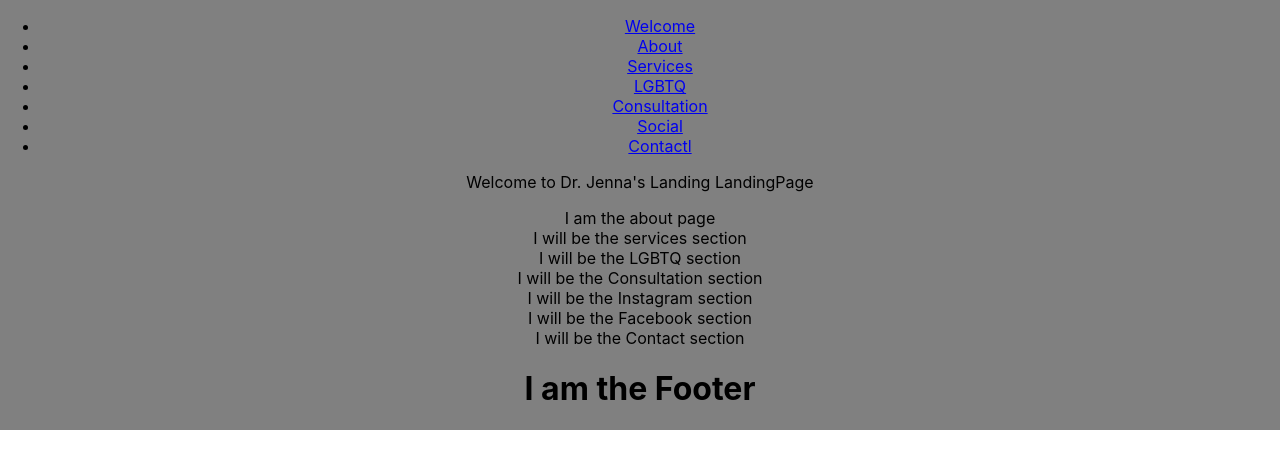
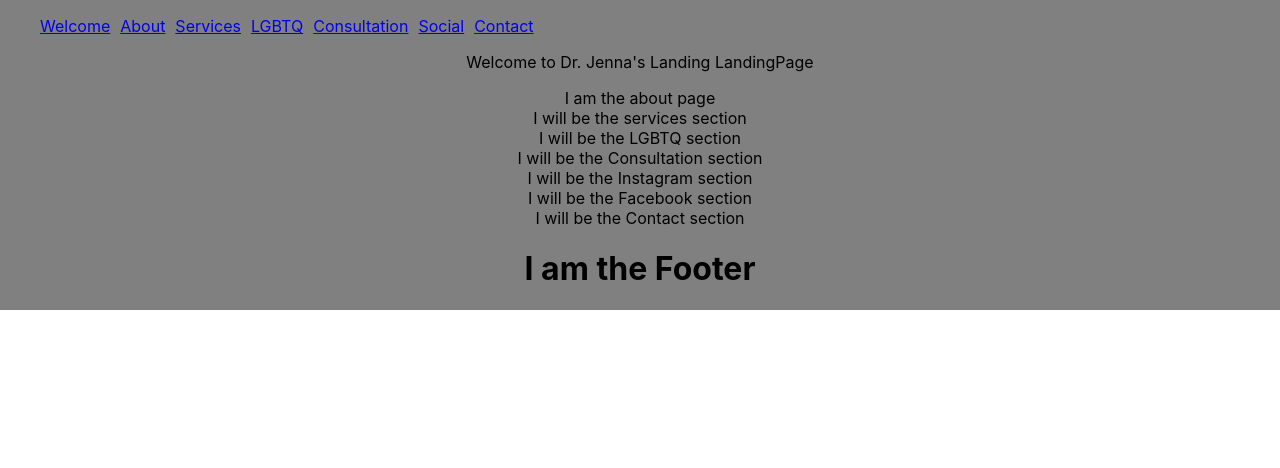
Before and after one commit to brac/drjenna, a React (Create React App) app: page / in a window 1280 px wide. Shown: the top 468 px of the page. Built offline with nearby package versions, Linux system fonts and the light colour scheme.

Commit message:
nav stuff

```diff
--- a/src/components/NavMenu.tsx
+++ b/src/components/NavMenu.tsx
@@ -3,15 +3,15 @@ import './NavStyles.sass'
 
 const NavMenu = () => {
   return (
-    <div className="  ">
-    	<ul>
+    <div className="nav">
+    	<ul className="nav-list">
         <li><a href="#welcome">Welcome</a></li>
         <li><a href="#about">About</a></li>
         <li><a href="#services">Services</a></li>
         <li><a href="#lgbtq">LGBTQ</a></li>
         <li><a href="#consultation">Consultation</a></li>
         <li><a href="#social">Social</a></li>
-        <li><a href="#contact">Contactl</a></li>
+        <li><a href="#contact">Contact</a></li>
       </ul>
     </div>
   )
--- a/src/components/NavStyles.sass
+++ b/src/components/NavStyles.sass
@@ -1,2 +1,11 @@
 .nav
   color: red
+
+
+.nav-list
+  display: flex
+  flex-direction: row
+  list-style-type: none
+
+.nav-list li
+  padding-right: 10px
```
Also changed, not shown: 1 other file (tests, documents, lock files or other folders).
